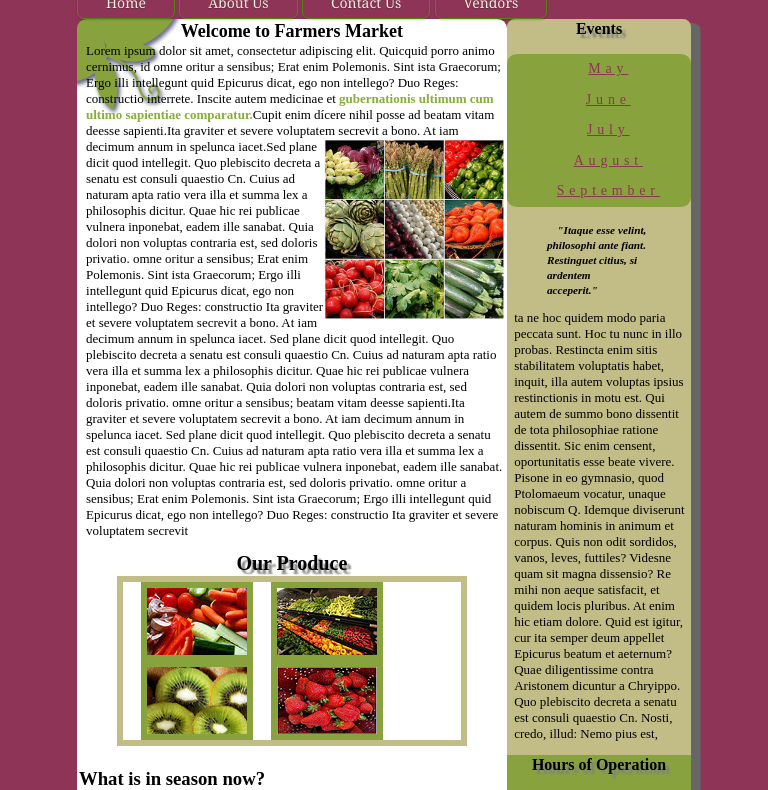
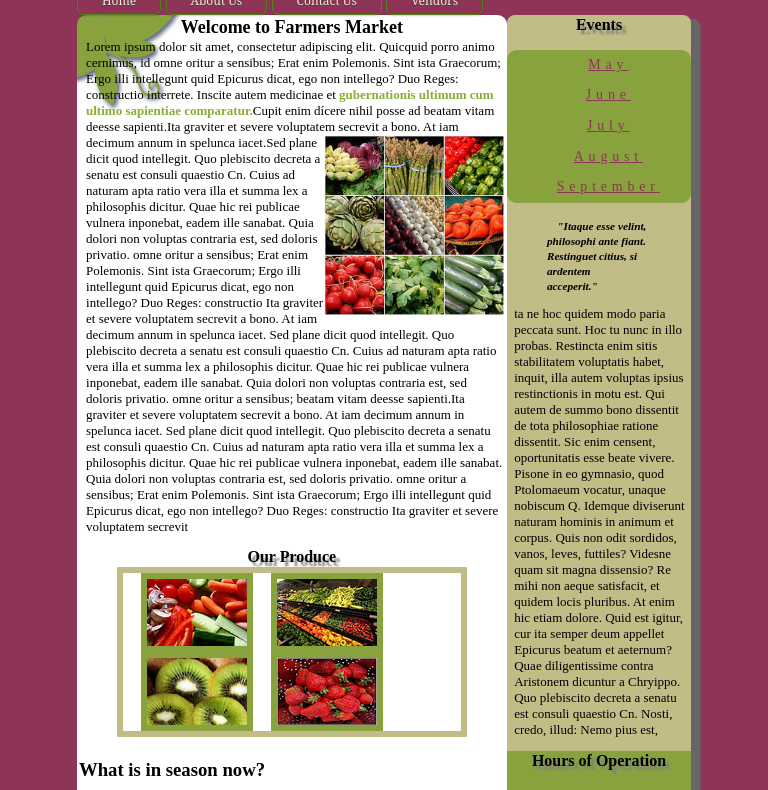
Before and after one commit to MMartinec/WSD-Class, a plain HTML site: page index.html in a window 768 px wide. Shown: the part 135-925 px from the top of the page. Drawn offline with Linux system fonts and the light colour scheme; files whose address does not match are found by name.

Commit message:
updated css

```diff
--- a/css/farmersmarket.css
+++ b/css/farmersmarket.css
@@ -414,6 +414,11 @@ footer ul li a:active{
 	font-size: 1.1255em; /* 18px divided by 16px.  Target (h1) / immediate container (16px)*/
 	margin: 0.28571428571429%; /*20px / 70%*/
 }
+
+.content  h2{
+	font-size: 1.0em; /* 18px divided by 16px.  Target (h1) / immediate container (16px)*/
+	margin: 0.28571428571429%; /*20px / 70%*/
+}
 content h3{
 	font-size:0.6875em; /* 11px / 16px*/
 }
@@ -426,6 +431,12 @@ aside h2{
 	font-size: 1.0em; /* 14px divided by 16px.*/
 	margin: 0.66666666666667%; /*20px / 30%*/
 }
+
+.button {
+	font: 0.75em/100% Georgia, "Times New Roman", Times, serif; /* 12px / 16px */
+
+}
+
 .Hours ol {
 	font-size: 0.75em; /* 15px divided by 16px. */
 	padding-right: 2.6666666666667%; /*8px / 30%*/
```
